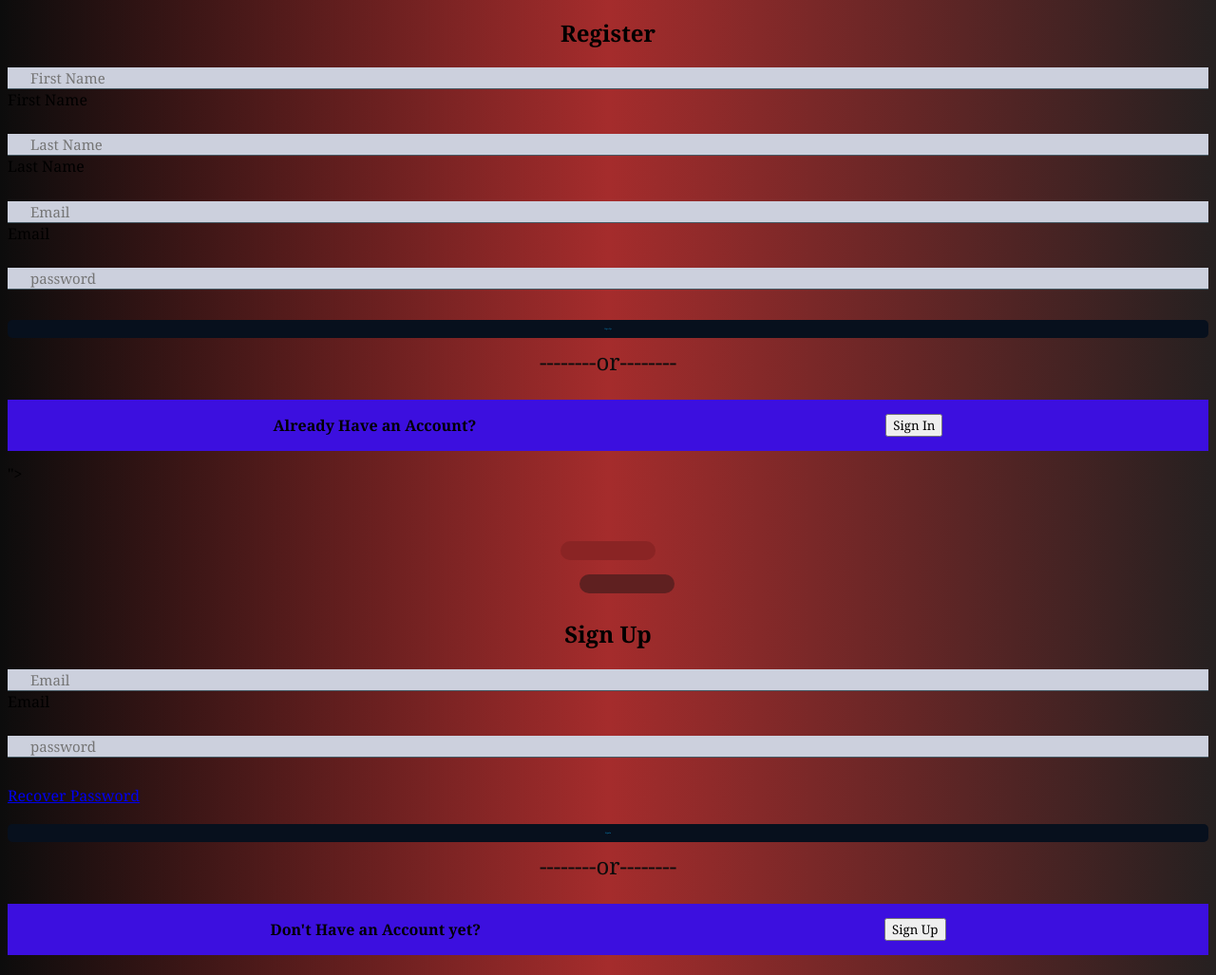
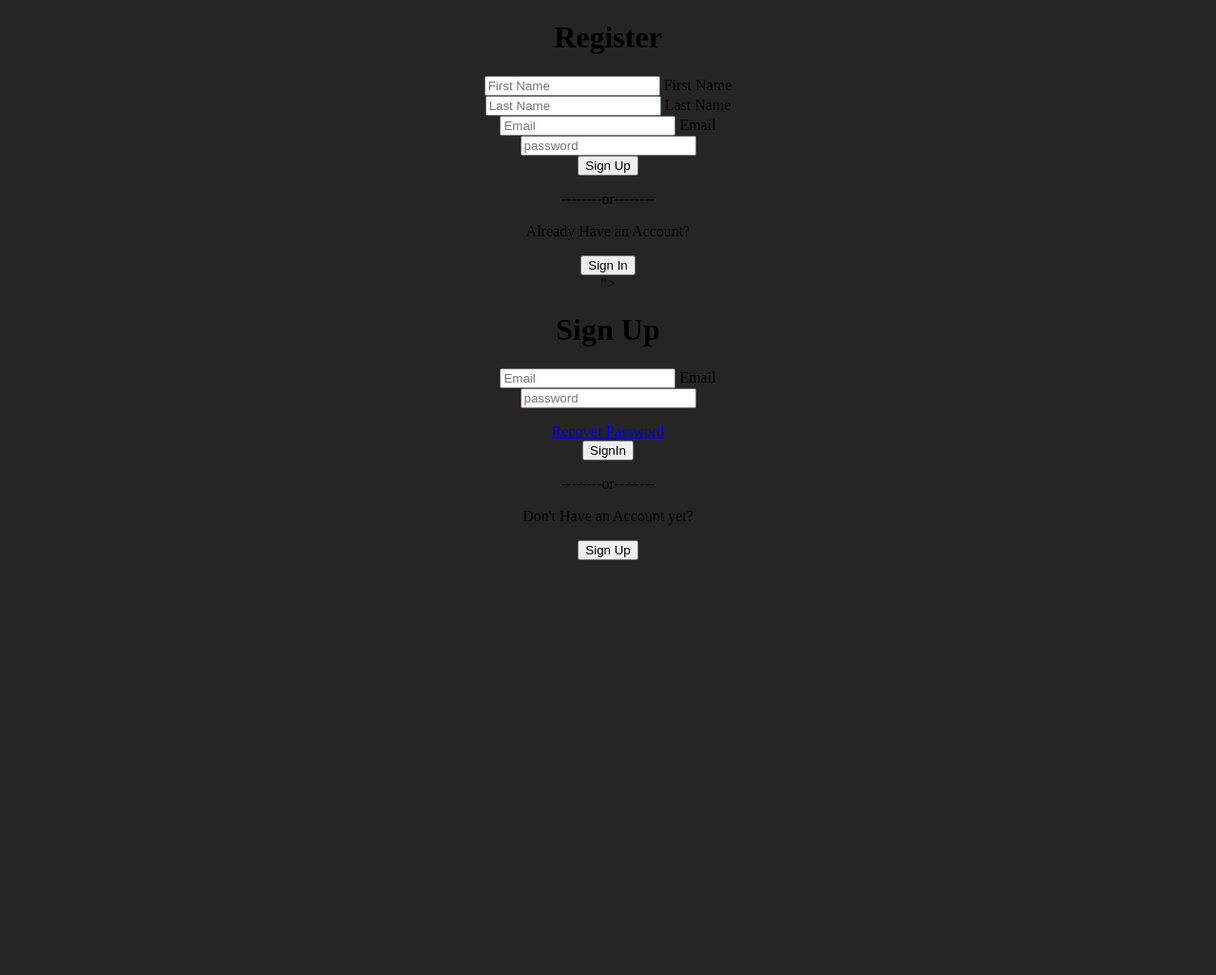
Before and after one commit to Briankosgei/alxalx-low_level_programming, a PHP site: page /login.php in a window 1280 px wide. Shown: the whole page at 95% size. After the commit the page ends 590 px from the top, so only its background shows below. Run offline with PHP 8.4, Linux system fonts and the light colour scheme.

Commit message:
Add files via upload

```diff
--- a/style.css
+++ b/style.css
@@ -1,115 +1,15 @@
-*{
-    margin: 40;
-    padding: 40;
-    box-sizing: border-box;
-    align-items: center;
-    font-family: Cambria, Cochin, Georgia, Times, 'Times New Roman', serif;
+header{
+    font-size: larger;
+    font-style: italic;
+    font-optical-sizing: 10px;
+    color: rgb(23, 170, 170);
+    text-transform: capitalize;
+    text-shadow: 5cap;
+    scroll-behavior: smooth;
 }
+
 body{
-    background-color: rgba(18, 228, 123, 0.712);
-    background: linear-gradient(to right, #0c0c0c, #a52c2c,#252020);
+    background-color: rgb(39, 36, 36);
+    text-align: center;
+    border: 4cm;
 }
-.container{
-    background: #8a2424;
-    width: 100px;
-    padding: 10px;
-    margin: 60px auto;
-    border-radius: 10px;
-    box-shadow: 20px 35px rgb(95, 32, 32);
-    text-align: center;
-}
-.form{
-    margin: 0 2rem;
-}
-.form-title{
-    font-size: x-large;
-    font: bolder;
-    text-align: center;
-    padding: 1.5px;
-    margin-bottom: 0.4rem;
-}
-input{
-    color: inherit;
-    width: 100%;
-    background-color: #ccd0dd;
-    border: none;
-    border-bottom: 1px solid #465963;
-    padding-left: 1.5rem;
-    font-size: 15px;
-    align-self: center;
-}
-.input-group{
-    padding: 1% 0;
-    position: relative;
-}
-.input-group i{
-    position: absolute;
-    color: rgb(59, 145, 77);
-}
-.input:focus{
-    background-color: transparent;
-    outline: transparent;
-    border-bottom: 2px solid hsl(hue, saturation, lightness);
-}
-.label{
-    color: rgb(118, 235, 9);
-    position: relative;
-    left: 2rem;
-    cursor: auto;
-    transition: 0.5s ease all;
-}
-.input:focus~label,input:not(:placeholder-shown)~label{
-    top: 3rem;
-    color: hsl(hue, saturation, lightness);
-    font-size: 15px;
-}
-.recovery{
-    text-align: right;
-    font-size: 1rem;
-    margin-bottom: 1rem;
-}
-.recovery a{
-    text-align: center;
-    text-decoration: dotted;
-    color: rgb(19, 228, 228);
-}
-.recovery a:hover{
-    color: rgb(32, 106, 202);
-    text-decoration: underline;
-    visibility: unset;
-}
-.btn{
-    font-size: 2px;
-    padding: 8px;
-    text-align: center;
-    border-radius: 5px;
-    outline: none;
-    border: none;
-    width: 100%;
-    background: #07101d;
-    color: #0ba2e7;
-    transition: 0.9s;
-}
-.btn:hover{
-    background-color: #617680;
-}
-.or{
-    font-size: x-large;
-    margin-top: 0.5rem;
-    text-align: center;
-    color: rgb(11, 12, 12);
-}
-.link{
-    display: flex;
-    justify-content: space-around;
-    padding: 0 4rem;
-    margin-top: 0.8rem;
-    background-color: #3c0fdf;
-    font-weight: bold;
-}
-.button{
-    color: #0784be;
-    border: none;
-    background-color: transparent;
-
-}
```
Also changed, not shown: birth.html (added, +18 -0 lines), index.html (added, +56 -0 lines), script.js (+48 -10 lines), styles.css (added, +88 -0 lines), 1 other file.
